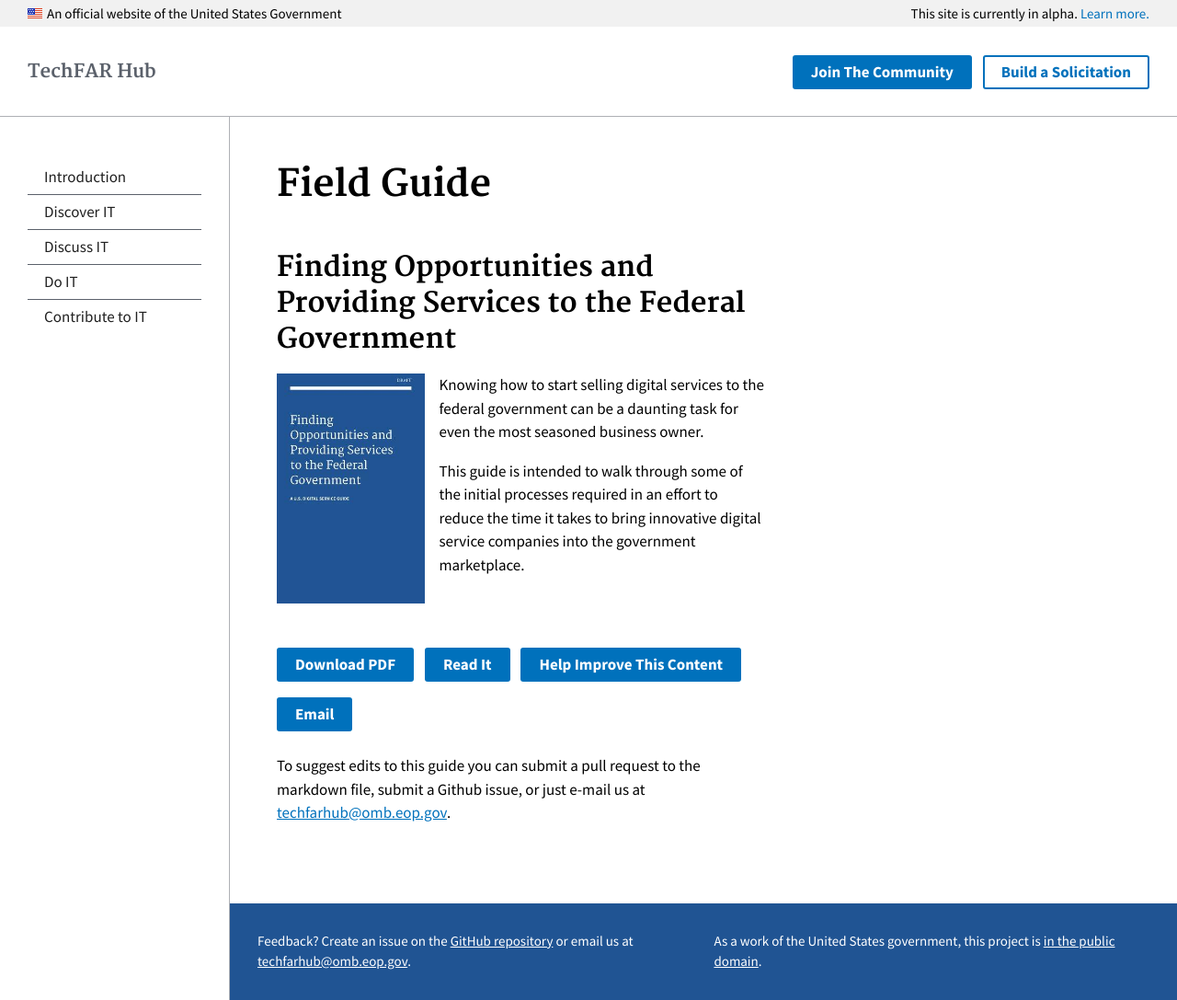
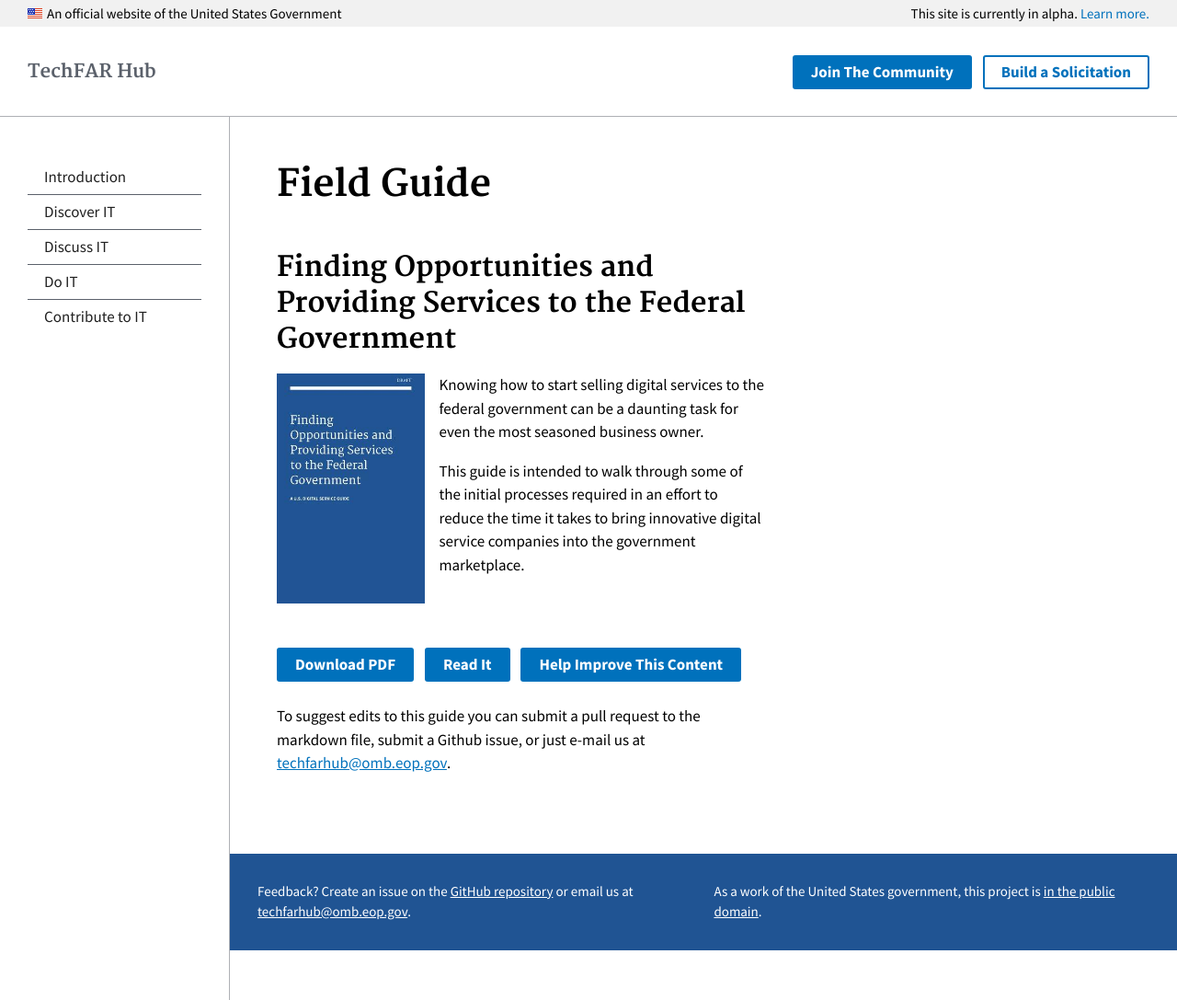
Before and after one commit to usds/techfar-hub, a Jekyll site: the page built from guide-landing/finding-opportunities.md, in a window 1280 px wide and 1087 px high. Shown: the whole window at 92% size. Built offline with Jekyll 4.4.1, drawn with Linux system fonts in a browser that asks for light colours.

Commit message:
Removing email button

```diff
--- a/guide-landing/finding-opportunities.md
+++ b/guide-landing/finding-opportunities.md
@@ -15,7 +15,7 @@
 
 
 <br/>  <br/>
-<a class="usa-button" type="button" href="https://techfarhub.cio.gov/assets/files/ContractorHowToGuide_I_1.pdf">Download PDF</a>  <a class="usa-button" type="button" href="https://github.com/usds/techfar-hub/blob/master/docs/Finding-Opportunities-and-Providing-Services-to-the-Federal-Government-Guide.md">Read It</a>  <a class="usa-button" type="button" href="https://github.com/usds/techfar-hub/blob/master/README.md">Help Improve This Content</a>  <a class="usa-button" type="button" href="mailto:techfarhub@omb.eop.gov">Email</a>
+<a class="usa-button" type="button" href="https://techfarhub.cio.gov/assets/files/ContractorHowToGuide_I_1.pdf">Download PDF</a>  <a class="usa-button" type="button" href="https://github.com/usds/techfar-hub/blob/master/docs/Finding-Opportunities-and-Providing-Services-to-the-Federal-Government-Guide.md">Read It</a>  <a class="usa-button" type="button" href="https://github.com/usds/techfar-hub/blob/master/README.md">Help Improve This Content</a>
 
 To suggest edits to this guide you can submit a pull request to the markdown file, submit a Github issue, or just e-mail us at [techfarhub@omb.eop.gov](mailto:techfarhub@omb.eop.gov).
 
```
